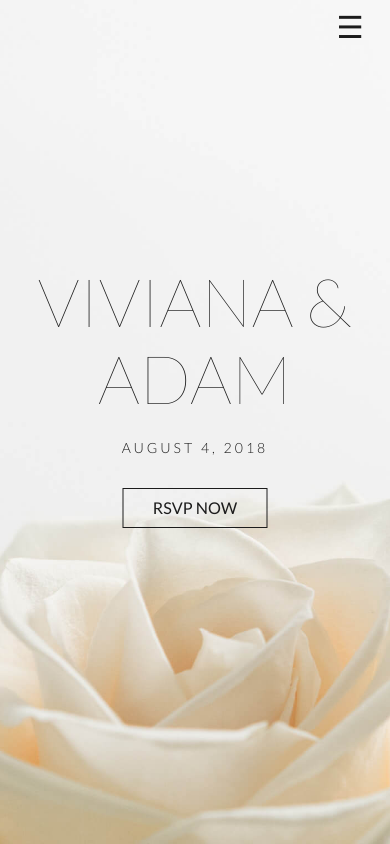
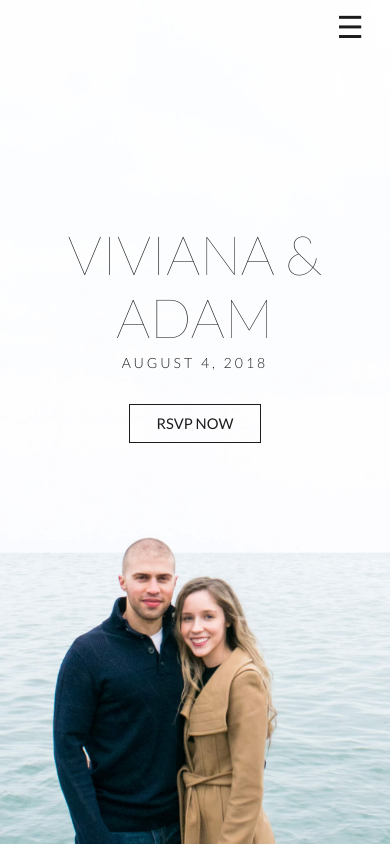
Before and after one commit to adamfeldman2/va-wedding-2, a React (Create React App) app in the folder client/: page / in a window 390 px wide. Built offline with nearby package versions, Linux system fonts and the light colour scheme; the HTML template or start-up script is replaced by a standard one.

Commit message:
Update background photo

```diff
--- a/client/src/pages/Home.js
+++ b/client/src/pages/Home.js
@@ -6,7 +6,7 @@ const Home = () => {
   return (
     <div className="wrapper-page-home">
       <Link to="/" className="wrapper-content-home">
-        <h1>VIVIANA &amp; ADAM</h1>
+        <h1>Viviana &amp; Adam</h1>
         <h5>August 4, 2018</h5>
         <Countdown endDate={'August 4, 2018 18:00'} />
       </Link>
--- a/client/src/styles/App.css
+++ b/client/src/styles/App.css
@@ -193,12 +193,12 @@ ul {
 
 body {
   color: #272727;
-  background-image: url("../assets/images/bg.jpg");
+  background-image: url("../assets/images/bg_image.jpg");
   background-size: cover;
   background-attachment: fixed;
   background-repeat: no-repeat;
   height: 100vh;
-  background-position: center;
+  background-position: center 80%;
   font-family: "Lato", sans-serif; }
 
 .wrapper {
@@ -248,7 +248,7 @@ body {
     flex-direction: column-reverse;
     padding: 0 20px; }
     .wrapper-countdown .cell-wrapper-countdown div {
-      font-size: 1.5em;
+      font-size: 1.38em;
       font-weight: 300;
       letter-spacing: 3px;
       margin-bottom: 2px; }
@@ -265,8 +265,8 @@ body {
   position: fixed;
   bottom: 0;
   font-size: 10.1px;
-  padding: 7.8px 0px;
-  background-color: rgba(255, 255, 255, 0.6);
+  padding: 7.5px 0px;
+  background-color: rgba(255, 255, 255, 0.55);
   letter-spacing: 0.4px;
   width: 100%;
   display: flex;
@@ -373,7 +373,7 @@ body {
       letter-spacing: 3px;
       margin: 7px 0 85px; }
   .wrapper-component-page-template .wrapper-page-template-content-box {
-    background-color: #fff; }
+    background-color: rgba(255, 255, 255, 0.89); }
   @media (max-width: 865px) {
     .wrapper-component-page-template .wrapper-page-template-title h1 {
       padding: 0 4%; }
@@ -440,12 +440,12 @@ body {
     width: 100%;
     outline: 0;
     border: 1px solid #ccc;
-    background-color: #fafafa;
+    background-color: rgba(250, 250, 250, 0.7);
     transition: background-color 0.3s;
     margin: 4px 0 10px; }
     .wrapper-component-rsvp-form .wrapper-question textarea:focus,
     .wrapper-component-rsvp-form .wrapper-question input:focus {
-      background-color: #fff; }
+      background-color: rgba(255, 255, 255, 0.8); }
   .wrapper-component-rsvp-form .wrapper-question input {
     box-sizing: border-box; }
 
@@ -613,15 +613,16 @@ body {
 .wrapper-page-home {
   position: absolute;
   right: 50%;
-  bottom: 49%;
+  bottom: 56%;
   transform: translate(50%);
   width: 100%; }
   .wrapper-page-home .wrapper-content-home {
     color: #1c1c1c; }
     .wrapper-page-home .wrapper-content-home h1 {
+      text-transform: uppercase;
       text-align: center;
       font-weight: 100;
-      font-size: 6em;
+      font-size: 4.9em;
       padding: 0 5%;
       margin: 0; }
     .wrapper-page-home .wrapper-content-home h5 {
@@ -655,19 +656,6 @@ body {
       transition: box-shadow 0.1s linear; }
       .wrapper-page-home .wrapper-confetti .button:hover {
         box-shadow: 0px 0px 4px rgba(28, 28, 28, 0.35); }
-  @media (max-width: 826px) {
-    .wrapper-page-home .wrapper-content-home h1 {
-      margin-bottom: 22px; } }
-  @media (max-width: 500px) {
-    .wrapper-page-home .wrapper-content-home h1 {
-      font-size: 4.2em; }
-    .wrapper-page-home .wrapper-content-home h5 {
-      display: block; }
-    .wrapper-page-home .wrapper-confetti {
-      top: 32px; }
-      .wrapper-page-home .wrapper-confetti .button {
-        font-size: 0.72em;
-        padding: 13px 28px; } }
   .wrapper-page-home .button-rsvp {
     display: flex;
     justify-content: center;
@@ -687,4 +675,17 @@ body {
       color: #fff; }
   @media (max-width: 500px) {
     .wrapper-page-home {
-      bottom: 46%; } }
+      bottom: 56%; }
+      .wrapper-page-home .wrapper-content-home h1 {
+        font-size: 3.4em; }
+      .wrapper-page-home .wrapper-content-home h5 {
+        display: block; }
+      .wrapper-page-home .wrapper-confetti {
+        top: 32px; }
+        .wrapper-page-home .wrapper-confetti .button {
+          font-size: 0.72em;
+          padding: 13px 28px; }
+      .wrapper-page-home .button-rsvp {
+        width: 130px;
+        padding: 10px 0;
+        font-size: 0.92em; } }
--- a/client/src/styles/partials/_normalize.scss
+++ b/client/src/styles/partials/_normalize.scss
@@ -198,12 +198,12 @@ ul {
 
 body {
   color: #272727;
-  background-image: url('../assets/images/bg.jpg');
+  background-image: url('../assets/images/bg_image.jpg');
   background-size: cover;
   background-attachment: fixed;
   background-repeat: no-repeat;
   height: 100vh;
-  background-position: center;
+  background-position: center 80%;
   font-family: $font-primary;
 }
 
--- a/client/src/styles/partials/components/_Countdown.scss
+++ b/client/src/styles/partials/components/_Countdown.scss
@@ -12,7 +12,7 @@
     padding: 0 20px;
 
     div {
-      font-size: 1.5em;
+      font-size: 1.38em;
       font-weight: 300;
       letter-spacing: $letter-spacing-regular;
       margin-bottom: 2px;
--- a/client/src/styles/partials/components/_Footer.scss
+++ b/client/src/styles/partials/components/_Footer.scss
@@ -2,8 +2,8 @@
   position: fixed;
   bottom: 0;
   font-size: 10.1px;
-  padding: 7.8px 0px;
-  background-color: transparentize($white, 0.4);
+  padding: 7.5px 0px;
+  background-color: transparentize($white, 0.45);
   letter-spacing: $letter-spacing-extra-light;
   width: 100%;
   display: flex;
--- a/client/src/styles/partials/components/_PageTemplate.scss
+++ b/client/src/styles/partials/components/_PageTemplate.scss
@@ -22,7 +22,7 @@
   }
 
   .wrapper-page-template-content-box {
-    background-color: $white;
+    background-color: transparentize($white, 0.11);
   }
 
   @media (max-width: 865px) {
--- a/client/src/styles/partials/components/_RSVPForm.scss
+++ b/client/src/styles/partials/components/_RSVPForm.scss
@@ -82,12 +82,12 @@
       width: 100%;
       outline: 0;
       border: 1px solid $grey-2;
-      background-color: $grey-1;
+      background-color: transparentize($grey-1, 0.3);
       transition: background-color 0.3s;
       margin: 4px 0 10px;
 
       &:focus {
-        background-color: $white;
+        background-color: transparentize($white, 0.2);
       }
     }
 
--- a/client/src/styles/partials/pages/_Home.scss
+++ b/client/src/styles/partials/pages/_Home.scss
@@ -1,7 +1,7 @@
 .wrapper-page-home {
   position: absolute;
   right: 50%;
-  bottom: 49%;
+  bottom: 56%;
   transform: translate(50%);
   width: 100%;
 
@@ -9,9 +9,10 @@
     color: $black;
 
     h1 {
+      text-transform: uppercase;
       text-align: center;
       font-weight: 100;
-      font-size: 6em;
+      font-size: 4.9em;
       padding: 0 5%;
       margin: 0;
     }
@@ -56,35 +57,6 @@
     }
   }
 
-  @media (max-width: 826px) {
-    .wrapper-content-home {
-      h1 {
-        margin-bottom: 22px;
-      }
-    }
-  }
-
-  @media (max-width: 500px) {
-    .wrapper-content-home {
-      h1 {
-        font-size: 4.2em;
-      }
-
-      h5 {
-        display: block;
-      }
-    }
-
-    .wrapper-confetti {
-      top: 32px;
-
-      .button {
-        font-size: 0.72em;
-        padding: 13px 28px;
-      }
-    }
-  }
-
   .button-rsvp {
     display: flex;
     justify-content: center;
@@ -107,6 +79,31 @@
   }
 
   @media (max-width: 500px) {
-    bottom: 46%;
+    bottom: 56%;
+
+    .wrapper-content-home {
+      h1 {
+        font-size: 3.4em;
+      }
+
+      h5 {
+        display: block;
+      }
+    }
+
+    .wrapper-confetti {
+      top: 32px;
+
+      .button {
+        font-size: 0.72em;
+        padding: 13px 28px;
+      }
+    }
+
+    .button-rsvp {
+      width: 130px;
+      padding: 10px 0;
+      font-size: 0.92em;
+    }
   }
 }
```
Also changed, not shown: client/src/assets/images/bg.jpg (deleted), client/src/assets/images/bg_image.jpg (added).
